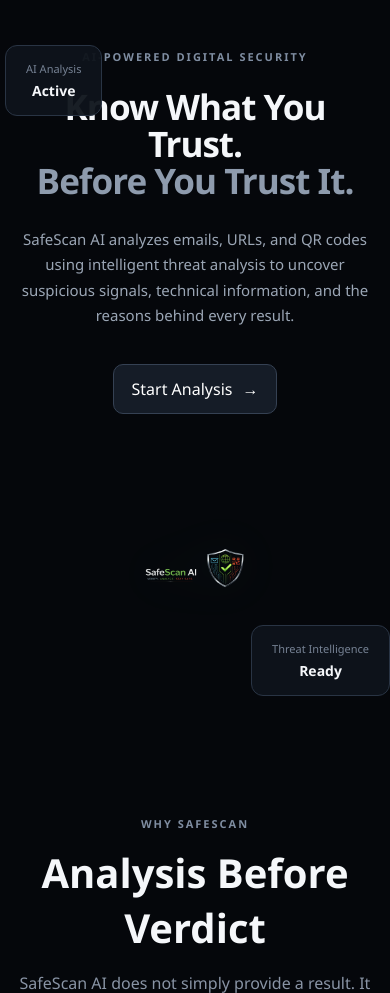
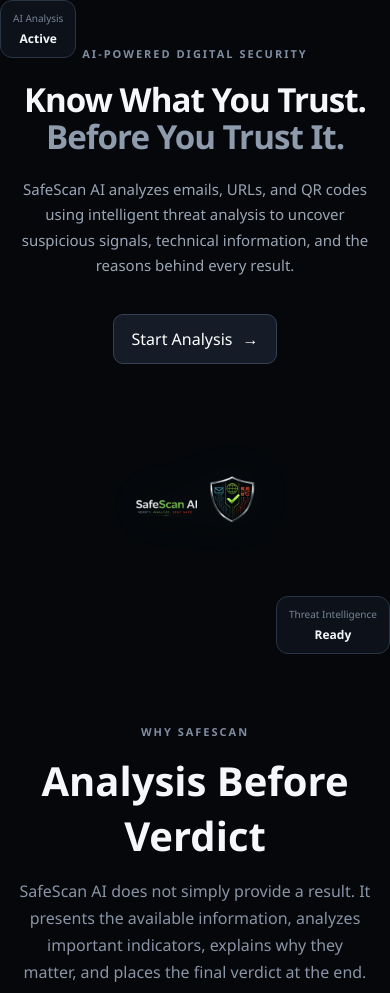
Before and after one commit to vignesh-techforge/SafeScan_AI, a Flask app: page / in a window 390 px wide. Shown: the part 103-1096 px from the top of the page. Run offline with Flask 3, Linux system fonts and the light colour scheme.

Commit message:
Fix mobile hero layout

```diff
--- a/static/css/style.css
+++ b/static/css/style.css
@@ -1420,3 +1420,188 @@ footer p {
     margin-bottom: 24px;
     line-height: 1.6;
 }
+/* SafeScan AI — Mobile Hero Overlap Fix */
+@media (max-width: 500px) {
+    .hero {
+        flex-direction: column;
+        align-items: center;
+        gap: 20px;
+        padding: 44px 5% 30px;
+        overflow: hidden;
+    }
+
+    .hero-content {
+        width: 100%;
+        max-width: 100%;
+        min-width: 0;
+        position: relative;
+        z-index: 2;
+    }
+
+    .hero h1 {
+        font-size: clamp(32px, 8.5vw, 42px);
+        line-height: 1.12;
+        letter-spacing: -1px;
+        overflow-wrap: anywhere;
+    }
+
+    .hero p {
+        max-width: 100%;
+        margin-top: 20px;
+        font-size: 15px;
+        line-height: 1.7;
+    }
+
+    .hero-visual {
+        width: 100%;
+        max-width: 320px;
+        height: 250px;
+        flex-shrink: 0;
+        margin: 0 auto;
+        overflow: visible;
+    }
+
+    .shield-circle {
+        width: 170px;
+        height: 170px;
+        flex-shrink: 0;
+    }
+
+    .hero-logo {
+        width: 145px;
+        height: 145px;
+        max-width: 100%;
+        object-fit: contain;
+    }
+
+    .floating-card {
+        max-width: 145px;
+        padding: 10px 12px;
+        z-index: 3;
+    }
+
+    .card-one {
+        top: 5px;
+        left: 0;
+    }
+
+    .card-two {
+        bottom: 5px;
+        right: 0;
+    }
+
+    .floating-card strong {
+        font-size: 12px;
+        overflow-wrap: anywhere;
+    }
+
+    .floating-card span {
+        font-size: 10px;
+    }
+}
+
+@media (min-width: 501px) and (max-width: 900px) {
+    .hero {
+        gap: 28px;
+        overflow: hidden;
+    }
+
+    .hero-content {
+        width: 100%;
+        min-width: 0;
+    }
+
+    .hero-visual {
+        max-width: 100%;
+        flex-shrink: 0;
+    }
+
+    .hero-logo {
+        max-width: 100%;
+        object-fit: contain;
+    }
+}
+/* Fix SafeScan AI mobile hero overlap */
+@media (max-width: 500px) {
+    .hero {
+        display: flex;
+        flex-direction: column;
+        align-items: center;
+        gap: 25px;
+        padding: 45px 5% 35px;
+        min-height: auto;
+        overflow: hidden;
+    }
+
+    .hero-content {
+        width: 100%;
+        max-width: 100%;
+        position: relative;
+        z-index: 2;
+    }
+
+    .hero .badge {
+        display: block;
+        line-height: 1.6;
+        overflow-wrap: anywhere;
+    }
+
+    .hero h1 {
+        position: relative;
+        z-index: 2;
+        margin-top: 18px;
+        font-size: clamp(32px, 8.5vw, 42px);
+        line-height: 1.12;
+        letter-spacing: -1px;
+    }
+
+    .hero p {
+        margin-top: 22px;
+        font-size: 15px;
+        line-height: 1.7;
+    }
+
+    .hero-visual {
+        width: 100%;
+        max-width: 320px;
+        height: 230px;
+        margin: 0 auto;
+        flex-shrink: 0;
+        overflow: visible;
+    }
+
+    .shield-circle {
+        width: 170px;
+        height: 170px;
+    }
+
+    .hero-logo {
+        width: 145px;
+        height: 145px;
+        object-fit: contain;
+    }
+
+    .floating-card {
+        max-width: 145px;
+        padding: 10px 12px;
+        z-index: 3;
+    }
+
+    .card-one {
+        top: 0;
+        left: 0;
+    }
+
+    .card-two {
+        bottom: 0;
+        right: 0;
+    }
+
+    .floating-card strong {
+        font-size: 12px;
+    }
+
+    .floating-card span {
+        font-size: 10px;
+    }
+}
```
